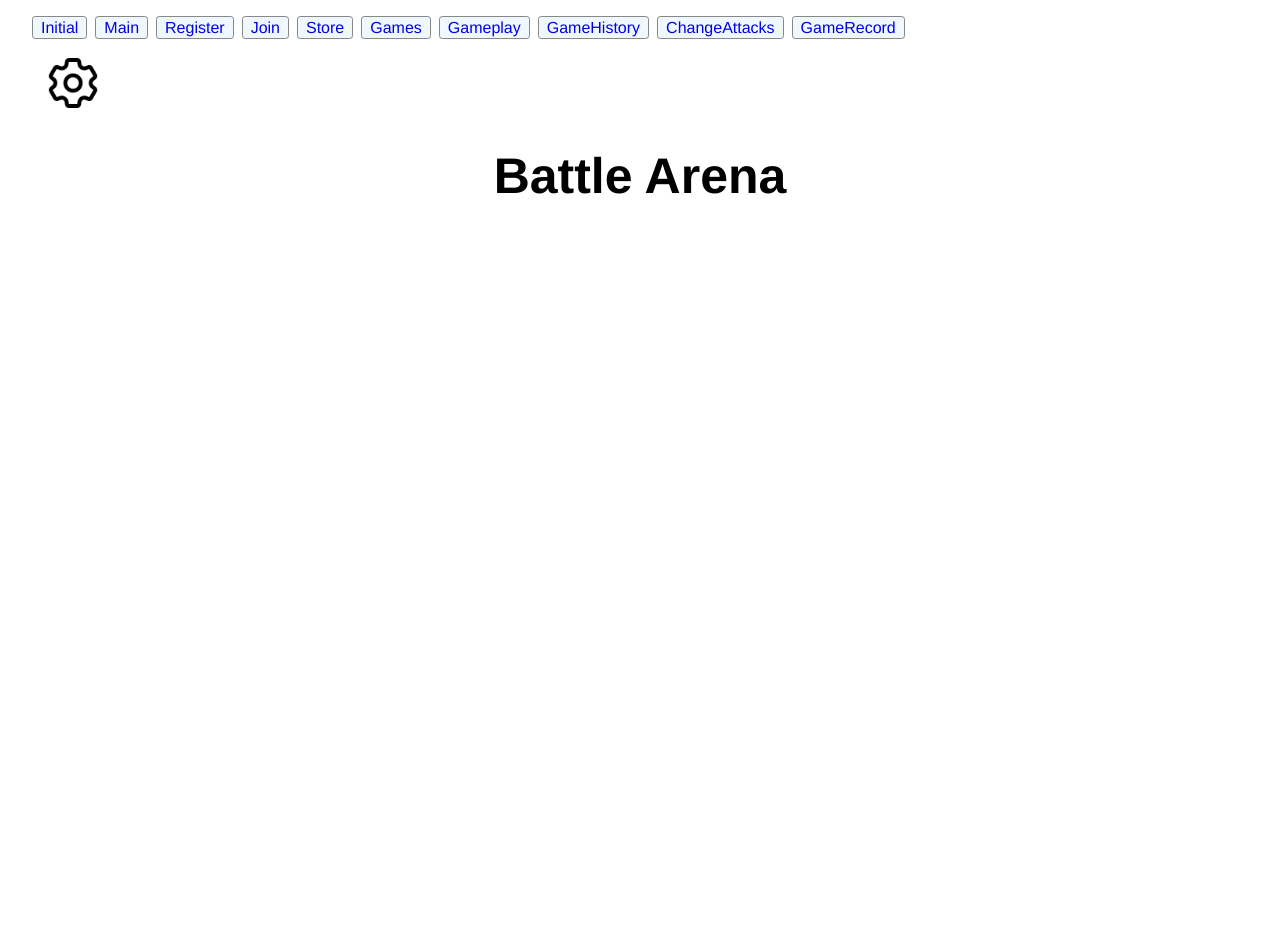
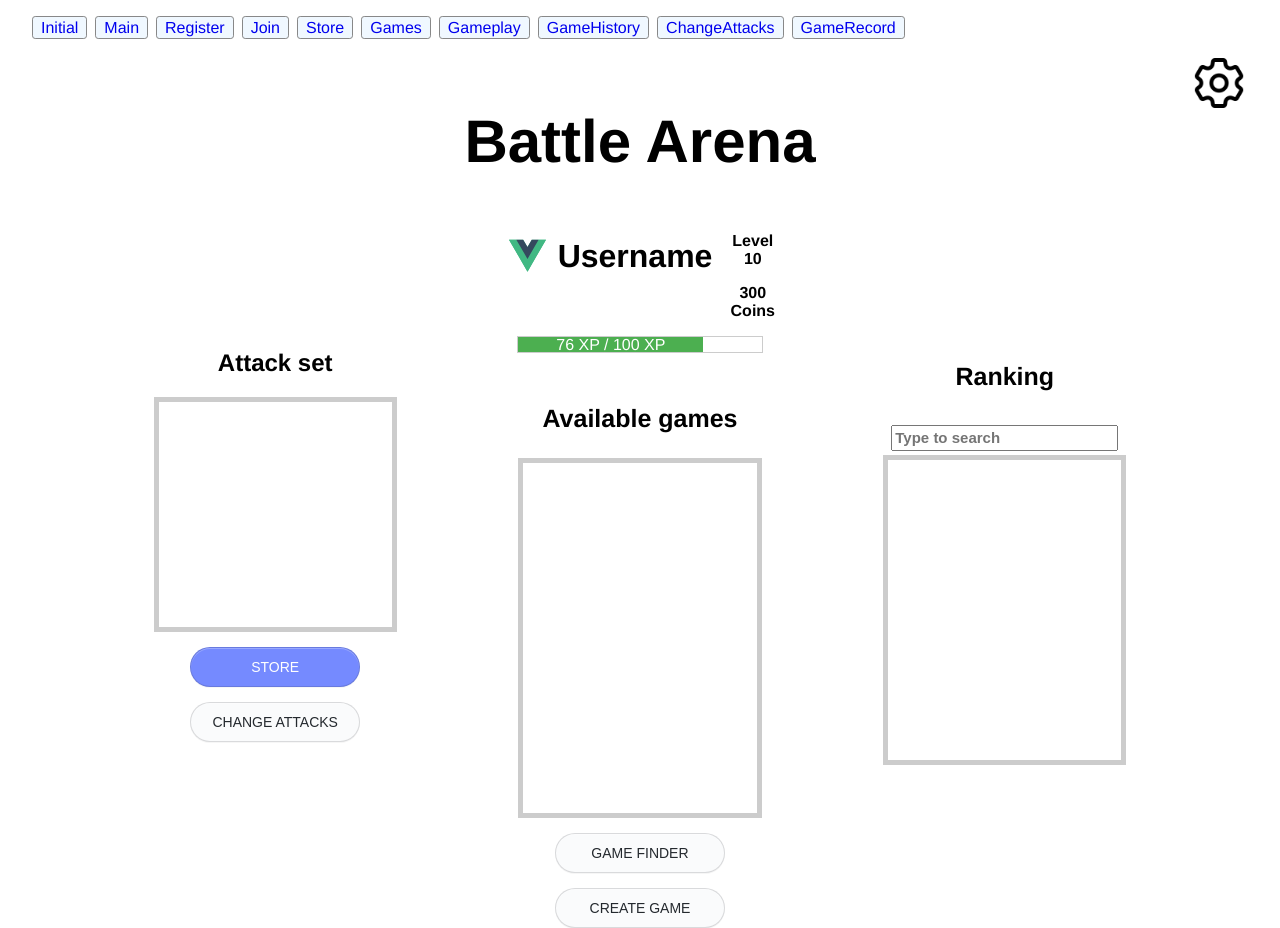
Before and after one commit to MIGI10/battle-arena, a Vue app: page /main in a window 1280 px wide. Before the commit the page ends 800 px from the top, so only its background shows below. Built offline with nearby package versions, Linux system fonts and the light colour scheme.

Commit message:
add main view

```diff
--- a/src/views/Main.vue
+++ b/src/views/Main.vue
@@ -12,6 +12,48 @@
                 </div>
             </div>
             <h1 class="title">Battle Arena</h1>
+            <div class="user-container">
+                <div class="user-left-block">
+                    <img class="user-icon" src="./../assets/vue.svg">
+                </div>
+                <div>
+                    <h1><b>Username</b></h1>
+                </div>
+                <div class="user-right-block">
+                    <p><b>Level 10</b></p>
+                    <p><b>300 Coins</b></p>
+                </div>
+            </div>
+            <div class="percentage-bar">
+                <div class="percentage" :style="{ width: `${percentage}%` }">{{ percentage }} XP / 100 XP</div>
+            </div>
+            <div class="scroll-bars-container">
+                <div class="left-block">
+                    <h2 class="but-title">Attack set</h2>
+                    <div class="buy-scroll-bar">
+                        <!-- equipped attacks to put with the API -->
+                    </div>
+                    <button class="blue-button">Store</button>
+                    <button class="white-button">Change attacks</button>
+                </div>
+                <div class="center-block">
+                    <h3 class="create-title">Available games</h3>
+                    <div class="create-scroll-bar">
+                        <!-- games fetched with API -->
+                    </div>
+                    <button class="white-button">Game Finder</button>
+                    <button class="white-button">Create game</button>
+                </div>
+                <div class="right-block">
+                    <h4 class="sell-title">Ranking</h4>
+                    <div class="ranking-search" >
+                        <input type="text" style="height:20px;" placeholder="Type to search" />
+                    </div>
+                    <div class="sell-scroll-bar">
+                    <!-- players fetched with API -->
+                    </div>
+                </div>
+            </div>
         </div>
     </main>
 </template>
@@ -20,6 +62,7 @@
 export default {
     data() {
         return {
+            percentage: 76,
             showDropdownSett: false,
             stateOptionsSett: ["Log out", "Delete Account"]
         };
@@ -41,6 +84,8 @@ export default {
 }
 
 .settings-container {
+    margin-left: auto;
+    margin-right: 0;
     position: relative;
     display: inline-block;
 }
@@ -78,7 +123,192 @@ export default {
 .title {
     display: inline-block;
     text-align: center;
-    margin-top: 25px;
-    font-size: 50px;
+    margin-top: -15px;
+    font-size: 60px;
 }
+
+
+.scroll-bars-container {
+  display: flex;
+  margin: -2% auto;
+}
+
+.left-block {
+    flex:1;
+    max-width: 20%;
+    margin-top: 0;
+}
+
+.center-block {
+    flex:1;
+    max-width: 20%;
+    margin-top: 50px;
+}
+
+.right-block {
+    flex:1;
+    max-width: 20%;
+    margin-top: 0;
+}
+
+.buy-title{
+    font-size: 25px;
+}
+
+.buy-scroll-bar {
+    max-width: 100%;
+    height: 225px;
+    border: 5px solid #ccc;
+}
+
+.create-title{
+    font-size: 25px;
+}
+
+.create-scroll-bar {
+    max-width: 100%;
+    height: 350px;
+    border: 5px solid #ccc;
+    overflow-y: scroll;
+}
+
+label {
+    cursor: pointer;
+    color: #555;
+    display: block;
+    padding: 10px;
+    margin-top: 6px;
+}
+
+input[type="text"] {
+    height: 60px;
+    width: 90%;
+    font-weight: bold;
+    font-size:15px;
+    font-color: black;
+}
+
+.blue-button {
+    margin-top: 15px;
+    width:70%;
+    height:40px;
+    background-color: rgb(117, 138, 255);
+    border: 1px solid rgba(27, 31, 35, 0.15);
+    border-radius: 40px;
+    box-shadow: rgba(27, 31, 35, 0.04) 0 1px 0, rgba(255, 255, 255, 0.25) 0 1px 0 inset;
+    box-sizing: border-box;
+    color: #ffffff;
+    cursor: pointer;
+    display: inline-block;
+    padding: 6px 16px;
+    touch-action: manipulation;
+    white-space: nowrap;
+    font-size: 14px;
+}
+
+.blue-button:hover {
+    background-color: rgb(82, 108, 255);
+    transition-duration: 0.1s;
+}
+
+.blue-button:active {
+    background-color: rgb(22, 57, 255);
+    box-shadow: rgba(225, 228, 232, 0.2) 0 1px 0 inset;
+    transition: none 0s;
+}
+
+.blue-button:focus {
+    outline: 1px transparent;
+}
+
+.white-button {
+    margin-top: 15px;
+    width:70%;
+    height:40px;
+    background-color: #FAFBFC;
+    border: 1px solid rgba(27, 31, 35, 0.15);
+    border-radius: 40px;
+    box-shadow: rgba(27, 31, 35, 0.04) 0 1px 0, rgba(255, 255, 255, 0.25) 0 1px 0 inset;
+    box-sizing: border-box;
+    color: #24292E;
+    cursor: pointer;
+    display: inline-block;
+    padding: 6px 16px;
+    transition: background-color 0.2s cubic-bezier(0.3, 0, 0.5, 1);
+    touch-action: manipulation;
+    white-space: nowrap;
+    font-size: 14px;
+}
+
+.white-button:hover {
+    background-color: #F3F4F6;
+    transition-duration: 0.1s;
+}
+
+.white-button:active {
+    background-color: #b8b8b8;
+    box-shadow: rgba(225, 228, 232, 0.2) 0 1px 0 inset;
+    transition: none 0s;
+}
+
+.white-button:focus {
+    outline: 1px transparent;
+}
+
+.sell-title{
+    font-size: 25px;
+}
+
+.sell-scroll-bar {
+    max-width: 100%;
+    height: 300px;
+    border: 5px solid #ccc;
+    overflow-y: scroll;
+    margin: -7% 0;
+}
+
+
+.user-container {
+  display: flex;
+  justify-content: center;
+}
+
+.user-left-block {
+    flex:1;
+    max-width: 5%;
+    margin-top: 20px;
+}
+
+.user-right-block {
+    flex:1;
+    max-width:5%;
+    margin-top: 0;
+    margin-left: 10px;
+}
+
+.coin-icon {
+  height: 25px;
+  width: 25px;
+}
+
+.percentage-bar {
+    width: 20%;
+    margin: 0 auto;
+    border: 1px solid #ccc;
+}
+
+.percentage {
+    background-color: #4caf50;
+    color: #fff;
+    height: 15px;
+    line-height: 15px;
+    text-align: center;
+}
+
+.ranking-search {
+    height: 8%;
+    width: 100%;
+    margin: 0 auto;
+}
+
 </style>
```
Lines whose indentation alone changed are shown as unchanged.
